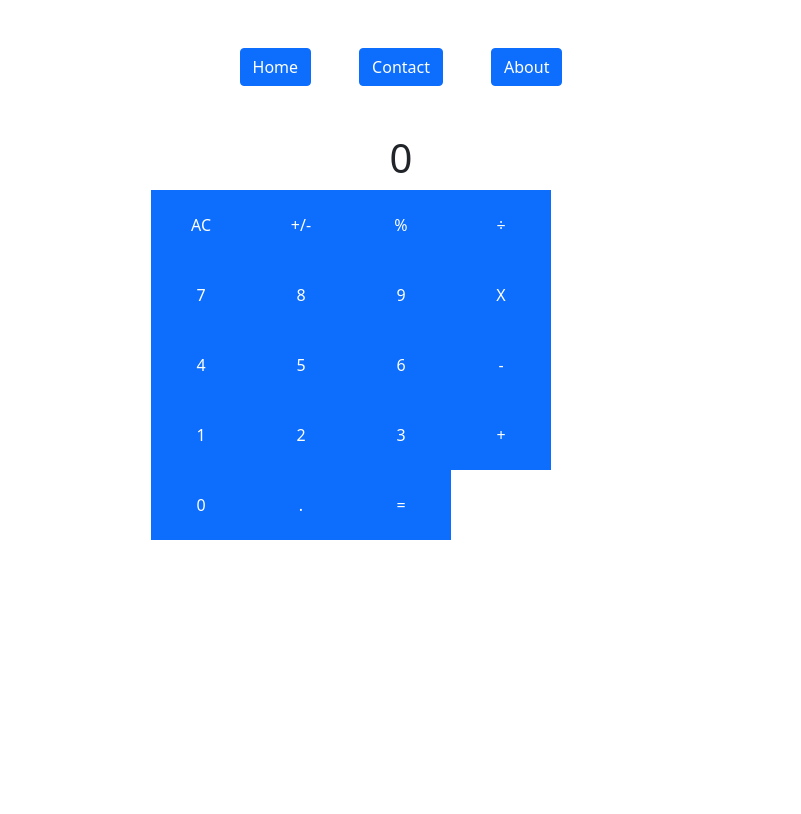
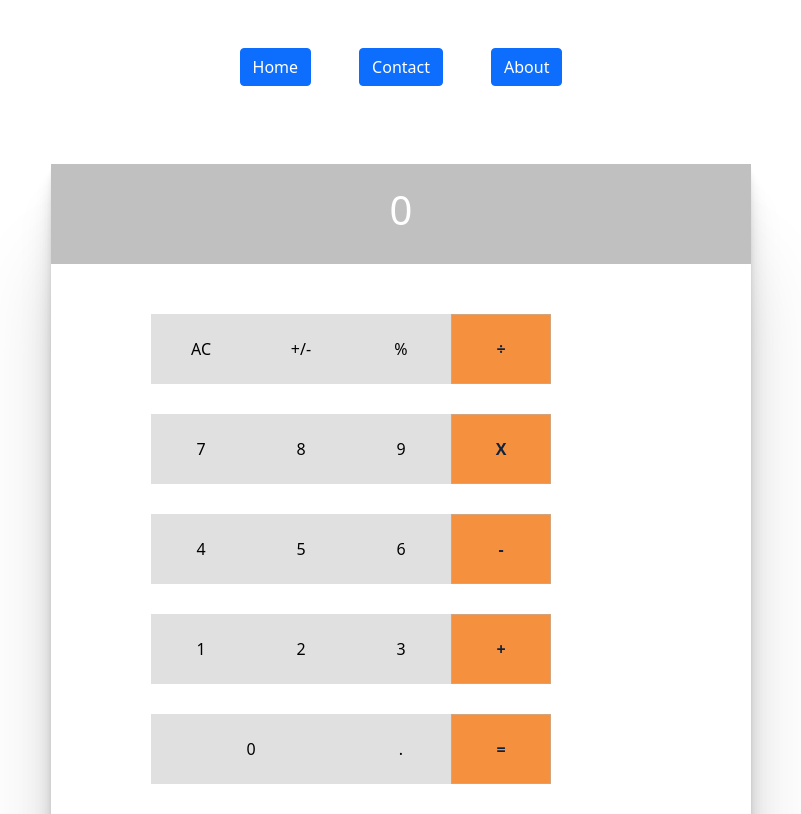
Before and after one commit to RICKCOYL/calculator, a React (Create React App) app: page / in a window 1280 px wide. Shown: the whole page, without its empty margins (239-1040 px from the left). Built offline with nearby package versions, Linux system fonts and the light colour scheme.

Commit message:
Add styling

```diff
--- a/src/components/App.js
+++ b/src/components/App.js
@@ -33,8 +33,10 @@ class App extends Component {
         <Navbar />
         <Switch>
           <Route exact path="/">
-            <Display total={total} next={next} operation={operation} />
-            <ButtonPanel clickHandler={this.handleClick} />
+            <div className="app">
+              <Display total={total} next={next} operation={operation} />
+              <ButtonPanel clickHandler={this.handleClick} />
+            </div>
           </Route>
           <Route path="/contact" component={Contact} />
           <Route path="/about" component={About} />
--- a/src/components/Button.js
+++ b/src/components/Button.js
@@ -1,9 +1,10 @@
 import PropTypes from 'prop-types';
+import './style.css';
 
-function Button({ buttonName, clickHandler }) {
+function Button({ buttonName, clickHandler, buttonClass }) {
   return (
     <div>
-      <button type="button" onClick={() => clickHandler({ buttonName })} className="btn-block btn-primary">
+      <button type="button" onClick={() => clickHandler({ buttonName })} className={buttonClass}>
         {buttonName}
       </button>
     </div>
@@ -13,6 +14,7 @@ function Button({ buttonName, clickHandler }) {
 Button.propTypes = {
   buttonName: PropTypes.string.isRequired,
   clickHandler: PropTypes.func.isRequired,
+  buttonClass: PropTypes.string.isRequired,
 };
 
 export default Button;
--- a/src/components/ButtonPanel.js
+++ b/src/components/ButtonPanel.js
@@ -1,38 +1,39 @@
 import React from 'react';
 import PropTypes from 'prop-types';
 import Button from './Button';
+import './style.css';
 
 function ButtonPanel({ clickHandler }) {
   return (
-    <div id="btn-panel">
-      <div className="d-flex">
-        <Button buttonName="AC" clickHandler={clickHandler} />
-        <Button buttonName="+/-" clickHandler={clickHandler} />
-        <Button buttonName="%" clickHandler={clickHandler} />
-        <Button buttonName="÷" clickHandler={clickHandler} />
+    <div id="btn-panel" className="">
+      <div className="button_panel_row">
+        <Button buttonName="AC" clickHandler={clickHandler} buttonClass="button_gray" />
+        <Button buttonName="+/-" clickHandler={clickHandler} buttonClass="button_gray" />
+        <Button buttonName="%" clickHandler={clickHandler} buttonClass="button_gray" />
+        <Button buttonName="÷" clickHandler={clickHandler} buttonClass="button" />
       </div>
-      <div className="d-flex">
-        <Button buttonName="7" clickHandler={clickHandler} />
-        <Button buttonName="8" clickHandler={clickHandler} />
-        <Button buttonName="9" clickHandler={clickHandler} />
-        <Button buttonName="X" clickHandler={clickHandler} />
+      <div className="button_panel_row">
+        <Button buttonName="7" clickHandler={clickHandler} buttonClass="button_gray" />
+        <Button buttonName="8" clickHandler={clickHandler} buttonClass="button_gray" />
+        <Button buttonName="9" clickHandler={clickHandler} buttonClass="button_gray" />
+        <Button buttonName="X" clickHandler={clickHandler} buttonClass="button" />
       </div>
-      <div className="d-flex">
-        <Button buttonName="4" clickHandler={clickHandler} />
-        <Button buttonName="5" clickHandler={clickHandler} />
-        <Button buttonName="6" clickHandler={clickHandler} />
-        <Button buttonName="-" clickHandler={clickHandler} />
+      <div className="button_panel_row">
+        <Button buttonName="4" clickHandler={clickHandler} buttonClass="button_gray" />
+        <Button buttonName="5" clickHandler={clickHandler} buttonClass="button_gray" />
+        <Button buttonName="6" clickHandler={clickHandler} buttonClass="button_gray" />
+        <Button buttonName="-" clickHandler={clickHandler} buttonClass="button" />
       </div>
-      <div className="d-flex">
-        <Button buttonName="1" clickHandler={clickHandler} />
-        <Button buttonName="2" clickHandler={clickHandler} />
-        <Button buttonName="3" clickHandler={clickHandler} />
-        <Button buttonName="+" clickHandler={clickHandler} />
+      <div className="button_panel_row">
+        <Button buttonName="1" clickHandler={clickHandler} buttonClass="button_gray" />
+        <Button buttonName="2" clickHandler={clickHandler} buttonClass="button_gray" />
+        <Button buttonName="3" clickHandler={clickHandler} buttonClass="button_gray" />
+        <Button buttonName="+" clickHandler={clickHandler} buttonClass="button" />
       </div>
-      <div className="d-flex">
-        <Button buttonName="0" clickHandler={clickHandler} />
-        <Button buttonName="." clickHandler={clickHandler} />
-        <Button buttonName="=" clickHandler={clickHandler} />
+      <div className="button_panel_row">
+        <Button buttonName="0" clickHandler={clickHandler} buttonClass="zero button_gray" />
+        <Button buttonName="." clickHandler={clickHandler} buttonClass="button_gray" />
+        <Button buttonName="=" clickHandler={clickHandler} buttonClass="button" />
       </div>
     </div>
   );
--- a/src/components/Display.js
+++ b/src/components/Display.js
@@ -1,14 +1,15 @@
 import PropTypes from 'prop-types';
+import './style.css';
 
 const Display = ({ total, next, operation }) => (
-  <>
+  <div className="display">
     <h1>
       {total}
       {operation}
       {next}
     </h1>
 
-  </>
+  </div>
 );
 
 Display.defaultProps = {
--- /dev/null
+++ b/src/components/style.css
@@ -0,0 +1,93 @@
+.app,
+.display,
+.button_panel {
+  width: 700px;
+  margin: 0 auto;
+  display: flex;
+  align-items: center;
+  justify-content: center;
+  flex-direction: column;
+}
+
+.zero {
+  width: 200px;
+}
+
+.app {
+  box-shadow:
+    0 2.8px 2.2px rgba(0, 0, 0, 0.034),
+    0 6.7px 5.3px rgba(0, 0, 0, 0.048),
+    0 12.5px 10px rgba(0, 0, 0, 0.06),
+    0 22.3px 17.9px rgba(0, 0, 0, 0.072),
+    0 41.8px 33.4px rgba(0, 0, 0, 0.086),
+    0 100px 80px rgba(0, 0, 0, 0.12);
+  margin-top: 30px;
+}
+
+.display {
+  background-color: rgb(133, 134, 148);
+  height: 100px;
+  color: #fff;
+  font-weight: bold;
+  padding: 0 10px;
+  font-size: 60px;
+  position: relative;
+}
+
+.displaySubtitle {
+  position: absolute;
+  font-weight: 100;
+  font-size: 18px;
+  padding: 0;
+  margin: 0;
+  bottom: 0;
+  right: 10px;
+}
+
+.button_panel {
+  align-items: stretch;
+}
+
+.button_panel_row,
+.button {
+  height: 100px;
+  display: flex;
+}
+
+.button {
+  background-color: rgb(245, 145, 62);
+  color: rgb(16, 35, 62);
+  width: 100px;
+  height: 70px;
+  font-weight: bold;
+  border: 1px solid rgba(184, 184, 184, 0.5);
+  align-items: center;
+  display: flex;
+  justify-content: center;
+}
+
+.button_double {
+  width: 50%;
+}
+
+.button_gray {
+  background-color: rgb(224, 224, 224);
+}
+
+.button:focus {
+  transition: all 0.15s ease-in;
+  animation: button-click 0.15s ease-in;
+  outline: none;
+}
+
+@media (max-width: 768px) {
+  .app,
+  .display,
+  .button_panel {
+    max-width: 100%;
+  }
+
+  .app {
+    margin-top: 10px;
+  }
+}
```
